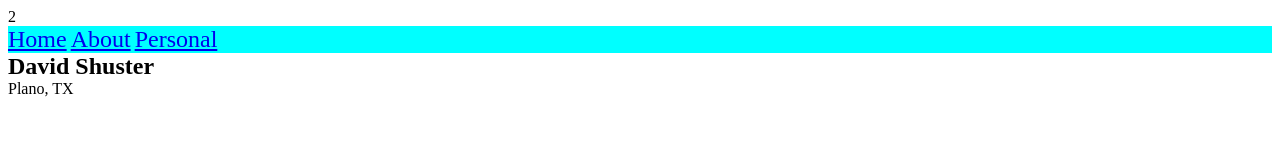
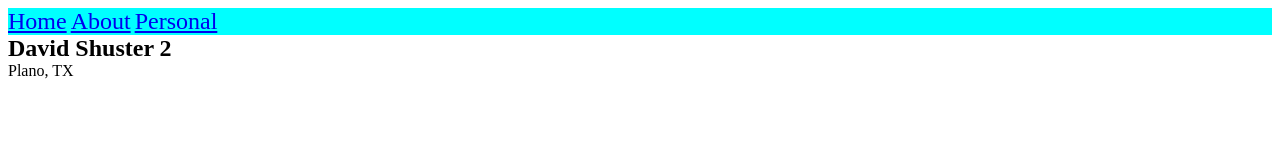
Before and after one commit to djshuster/djshuster.github.io, a plain HTML site: page index.html in a window 1280 px wide. Drawn offline with Linux system fonts and the light colour scheme.

Commit message:
Update index.html

```diff
--- a/index.html
+++ b/index.html
@@ -14,7 +14,7 @@
 	</style>
 	</head>
 
-	<body> 2
+	<body>
 		<div id="top-menu">
 		  <a class="menu-item" href="index.html">Home</a>
 		  <a class="menu-item" href="html/about.html">About</a>
@@ -23,7 +23,7 @@
 
 
 		<section id="top">
-			<span id="name"><b>David Shuster</b></span> <br>
+			<span id="name"><b>David Shuster 2</b></span> <br>
 			<span id="contact">Plano, TX</span> <br>
 		</section>
 
```
